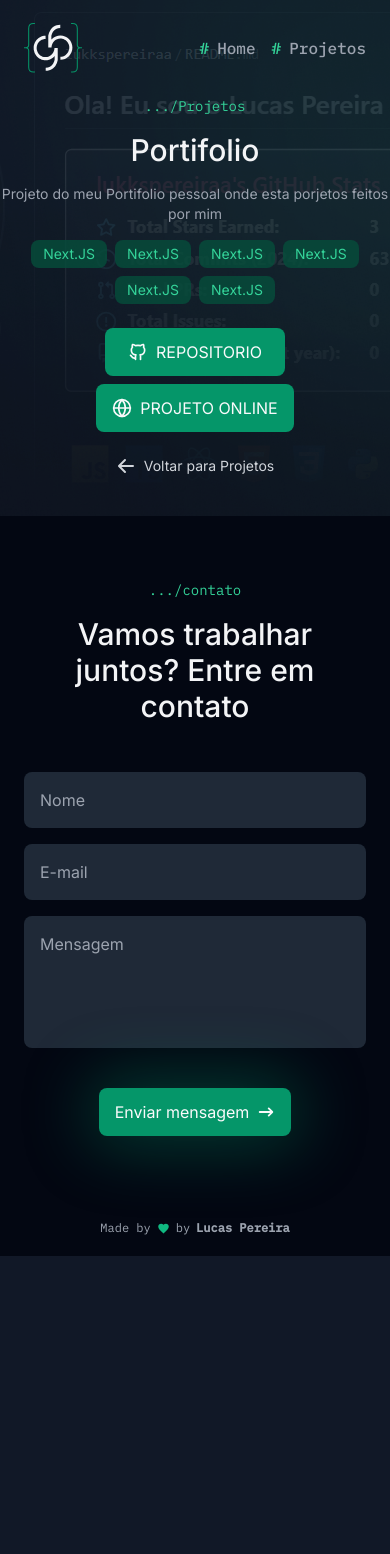
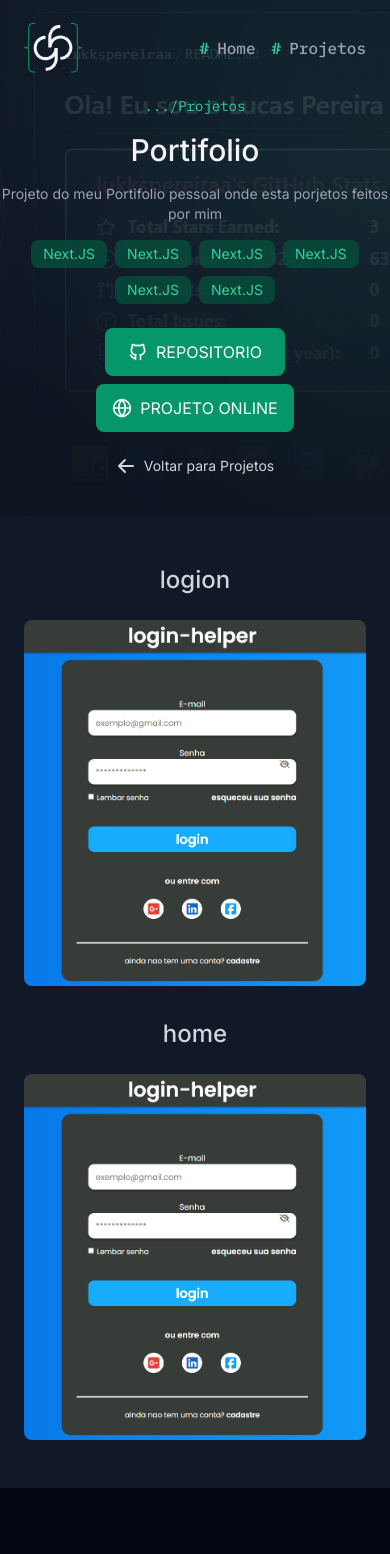
Before and after one commit to lukkspereiraa/Portifolio, a Next.js app: page /projects/1 in a window 390 px wide. Shown: the top 1554 px of the page. Before the commit the page ends 1256 px from the top, so only its background shows below. Built offline with nearby package versions, Linux system fonts and the light colour scheme.

Commit message:
add: pag de uma pagina de um projetos especifico

```diff
--- a/app/components/pages/home/hero-section/index.tsx
+++ b/app/components/pages/home/hero-section/index.tsx
@@ -1,3 +1,5 @@
+"use client"
+
 import Button from "@/app/components/button"
 import { TechBadge } from "@/app/components/techBadge"
 import Image from "next/image"
@@ -24,6 +26,13 @@ const MOCK_CONACTS = [
 ]
 
 export const HeroSection = () => {
+
+    const handleContact = () => {
+        const contactSection = document.querySelector('#contact')
+        if (contactSection) {
+            contactSection.scrollIntoView({ behavior: "smooth" })
+        }
+    }
     return (
         <section className="w-full lg:h-[755px] bg-hero-image bg-cover bg-center bg-no-repeat flex flex-col justify-end pb-10 sm:pb-32 py-32 lg:pb-[110px]">
             <div className="container flex items-start justify-between flex-col-reverse lg:flex-row">
@@ -46,7 +55,7 @@ export const HeroSection = () => {
                         ))}
                     </div>
                     <div className="sm:gap-5 flex sm:items-center flex-col sm:flex-row mt-6 lg:mt-10">
-                        <Button className="shadow-button w-max">
+                        <Button className="shadow-button w-max"  onClick={handleContact} >
                             Entre em contato
                             <HiArrowNarrowRight size={18} />
                         </Button>
--- /dev/null
+++ b/app/components/pages/project/project-datalist/project-section/index.tsx
@@ -0,0 +1,37 @@
+import Image from "next/image";
+import loginImg from "@/../../public/images/projects/logionImg.png"
+
+const section = [
+    {
+        title: "logion",
+        image: loginImg
+
+    },
+    {
+        title: "home",
+        image: loginImg
+    }
+]
+
+
+const ProjectSection = () => {
+    return (<section className="container my-12 md:my-32 flex flex-col gap-8 md:gap-32">
+        {section.map(section => (
+            <div key={section.title} className="flex flex-col items-center gap-6 md:gap-12">
+                <h2 className="text-2xl md:text-3xl font-medium text-gray-300" >
+                    {section.title}
+                </h2>
+                <Image
+                    src={section.image}
+                    width={1080}
+                    height={672}
+                    alt={"tela de:"+ section.title}
+                    className="w-full aspect-auto rounded-lg object-cover"
+                    unoptimized
+                />
+            </div>
+        ))}
+    </section>);
+}
+
+export default ProjectSection;
--- a/app/projects/[slug]/page.tsx
+++ b/app/projects/[slug]/page.tsx
@@ -1,8 +1,10 @@
 import ProjectDatalist from "@/app/components/pages/project/project-datalist";
+import ProjectSection from "@/app/components/pages/project/project-datalist/project-section";
 
 const Project = () => {
     return ( <>
         <ProjectDatalist/>
+        <ProjectSection />
     </> );
 }
 
```
